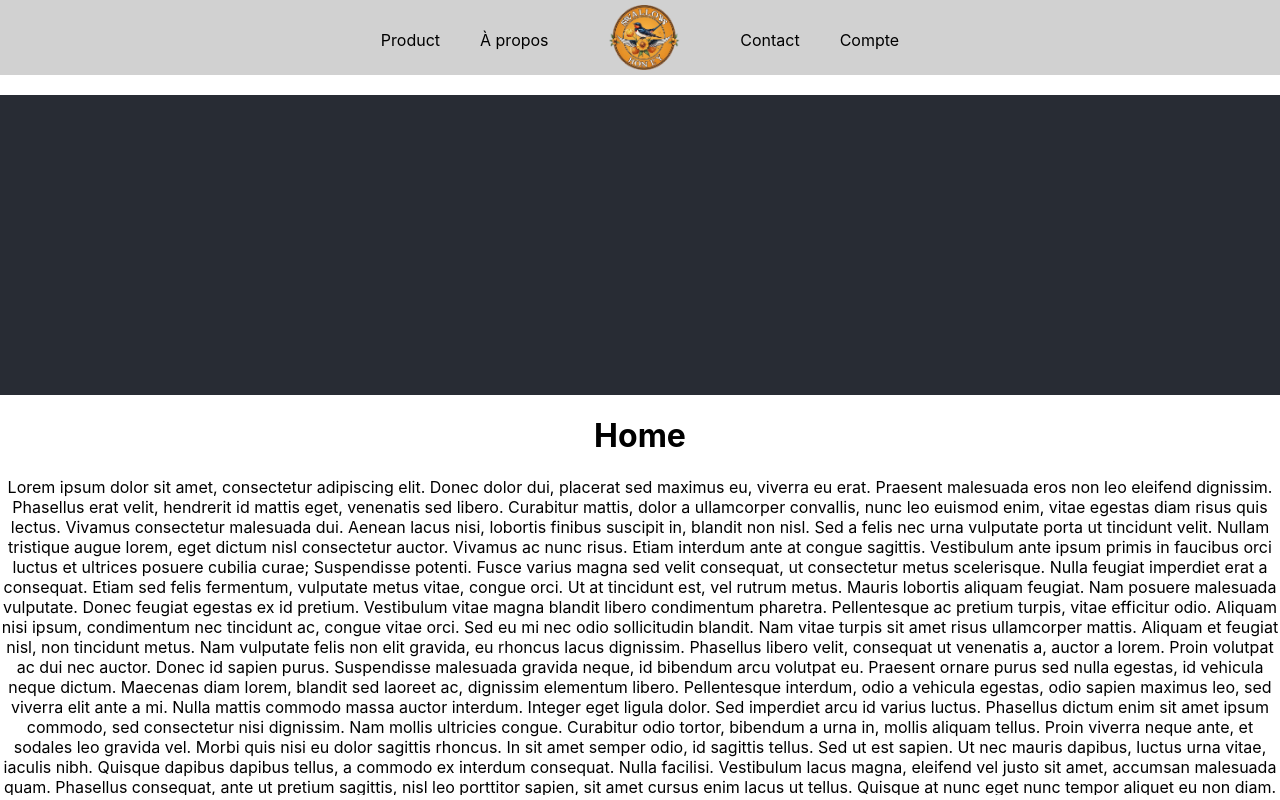
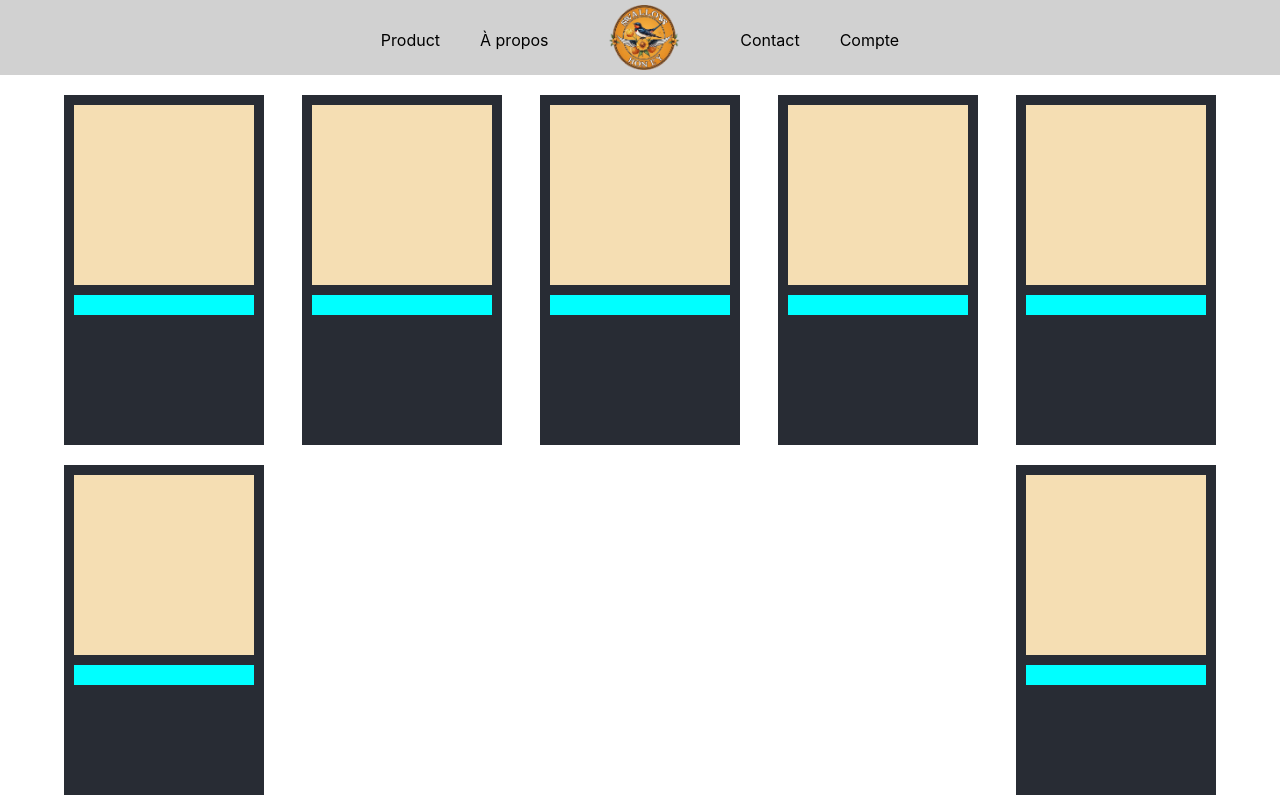
Before and after one commit to Cyraullie/swallowshoney, a React (Create React App) app: page / in a window 1280 px wide. Built offline with nearby package versions, Linux system fonts and the light colour scheme.

Commit message:
add card name and image

```diff
--- a/src/App.css
+++ b/src/App.css
@@ -7,11 +7,30 @@
   display: flex;
   flex-direction: row;
   justify-content: space-between;
-  width: 100%;
+  flex-wrap: wrap;
+  width: 90%;
+  margin-left: auto;
+  margin-right: auto;
+}
+
+.CardImage {
+  height: 180px;
+  width: 180px;
+  background-color: wheat;
+  margin: auto;
+  margin-top: 10px;
+}
+
+.CardName {
+  height: 20px;
+  width: 180px;
+  background-color: aqua;
+  margin: auto;
+  margin-top: 10px;
 }
 
 .CardArea {
-  height: 300px;
+  height: 350px;
   width: 200px;
   background-color: #282c34;
   margin-top: 20px;
--- a/src/components/Card.js
+++ b/src/components/Card.js
@@ -1,8 +1,16 @@
-
+//details deja intégrer?
 
 function Card() {
     return (
       <div className="CardArea">
+          <div className="CardImage"></div>
+
+          <div className="CardName"></div>
+
+          <div className="CardButtons">
+            <div className="CardDetailsButton"></div>
+            <div className="CardBuyButton"></div>
+          </div>
 
       </div>
     );
```
